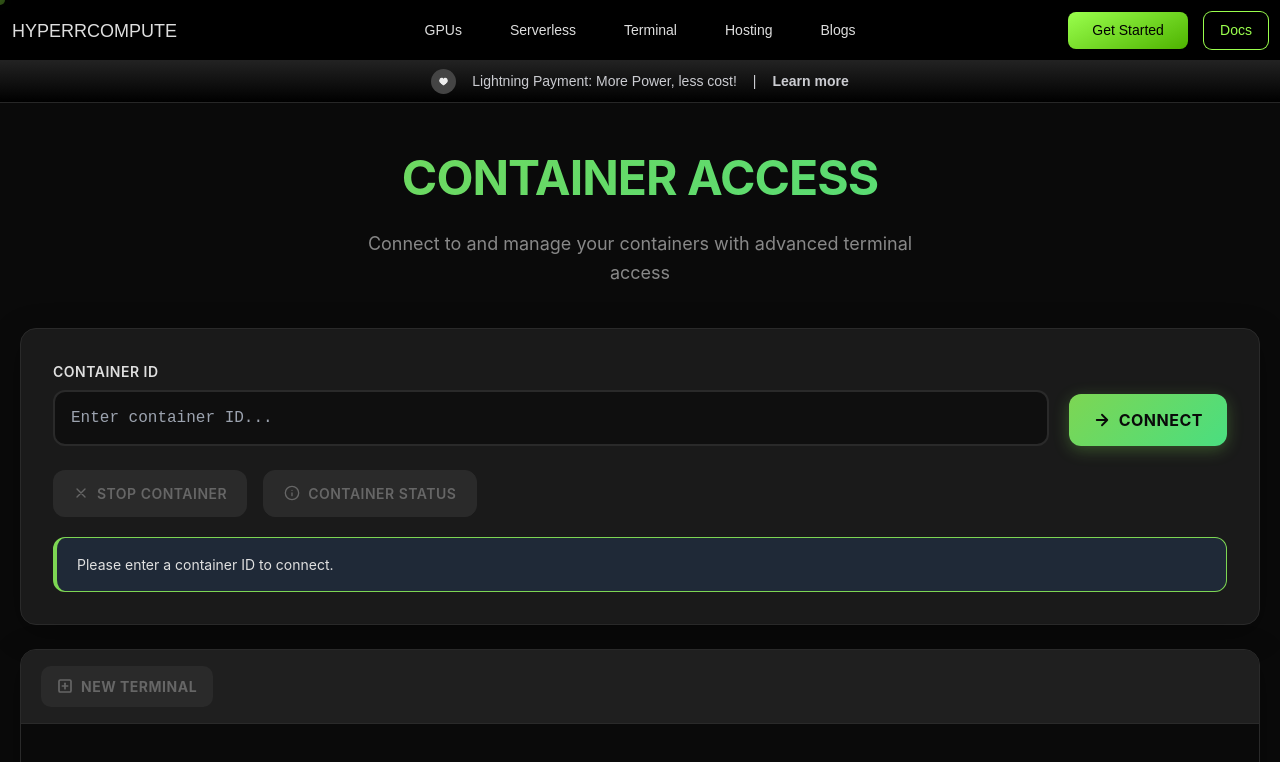
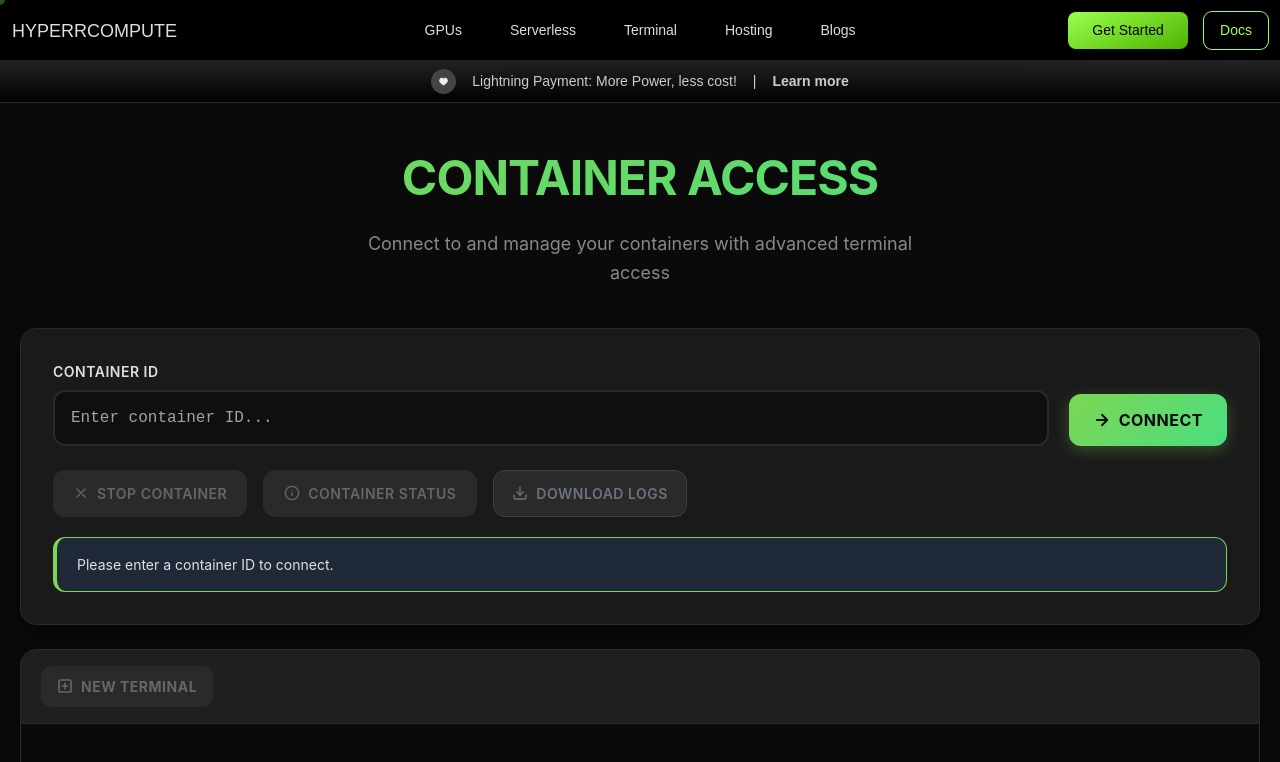
Before and after one commit to utkarshpayal/Nodeflare-FE, a React (Vite) app: page /hyperrcompute/terminal in a window 1280 px wide. Shown: the top 762 px of the page. Built offline with nearby package versions, Linux system fonts and the light colour scheme.

Commit message:
fix: this commit replace the stop and remove logic with stop for container, also adds download log button and function

```diff
--- a/src/Pages/TerminalPage.jsx
+++ b/src/Pages/TerminalPage.jsx
@@ -64,8 +64,8 @@ function ContainerAccess() {
     }
 
     try {
-      const response = await fetch("http://localhost:3000/containers/remove", {
-        method: "DELETE",
+      const response = await fetch("http://localhost:3000/containers/stop", {
+        method: "POST",
         headers: { "Content-Type": "application/json" },
         body: JSON.stringify({ id: containerId }),
       });
@@ -118,6 +118,40 @@ function ContainerAccess() {
       setShowStatusModal(true);
     }
   };
+
+const downloadLogs = async () => {
+  if (!containerId) {
+    setStatusMessage("Please enter a container ID first.");
+    return;
+  }
+
+  try {
+    const response = await fetch(
+      `http://localhost:3000/containers/logs?id=${containerId}`
+    );
+
+    if (!response.ok) {
+      throw new Error("Failed to fetch logs");
+    }
+
+    const blob = await response.blob();
+    const url = window.URL.createObjectURL(blob);
+    const a = document.createElement("a");
+
+    a.href = url;
+    a.download = `container-logs-${containerId}.txt`; // filename
+    document.body.appendChild(a);
+    a.click();
+    a.remove();
+    window.URL.revokeObjectURL(url);
+
+    setStatusMessage("Logs downloaded successfully.");
+  } catch (error) {
+    console.error("Error downloading logs:", error);
+    setContainerStatus({ error: "Error in downloading!" });
+    setShowStatusModal(true);
+  }
+};
 
   const addTerminal = () => {
     if (!containerId) {
@@ -495,6 +529,60 @@ function ContainerAccess() {
             </svg>
             Container Status
           </button>
+
+      <button
+  onClick={downloadLogs}
+  disabled={!containerId}
+  style={{
+    backgroundColor: containerId ? "#1f2937" : "#2a2a2a",
+    color: containerId ? "#e5e7eb" : "#6b7280",
+    border: "1px solid",
+    borderColor: containerId ? "#4b5563" : "#374151",
+    borderRadius: "12px",
+    padding: "10px 18px",
+    fontWeight: 600,
+    fontSize: "14px",
+    cursor: containerId ? "pointer" : "not-allowed",
+    display: "flex",
+    alignItems: "center",
+    gap: "8px",
+    transition: "all 0.2s ease",
+    textTransform: "uppercase",
+    letterSpacing: "0.5px",
+    boxShadow: containerId
+      ? "0 2px 4px rgba(0,0,0,0.1)"
+      : "none",
+  }}
+  onMouseEnter={(e) => {
+    if (containerId) {
+      e.currentTarget.style.backgroundColor = "#374151";
+      e.currentTarget.style.transform = "translateY(-2px)";
+    }
+  }}
+  onMouseLeave={(e) => {
+    if (containerId) {
+      e.currentTarget.style.backgroundColor = "#1f2937";
+      e.currentTarget.style.transform = "translateY(0)";
+    }
+  }}
+>
+  <svg
+    width="16"
+    height="16"
+    viewBox="0 0 24 24"
+    fill="none"
+    stroke="currentColor"
+    strokeWidth="2"
+    strokeLinecap="round"
+    strokeLinejoin="round"
+  >
+    <path d="M21 15v4a2 2 0 0 1-2 2H5a2 2 0 0 1-2-2v-4" />
+    <polyline points="7 10 12 15 17 10" />
+    <line x1="12" y1="15" x2="12" y2="3" />
+  </svg>
+  Download Logs
+</button>
+
         </div>
 
         {statusMessage && (
```
